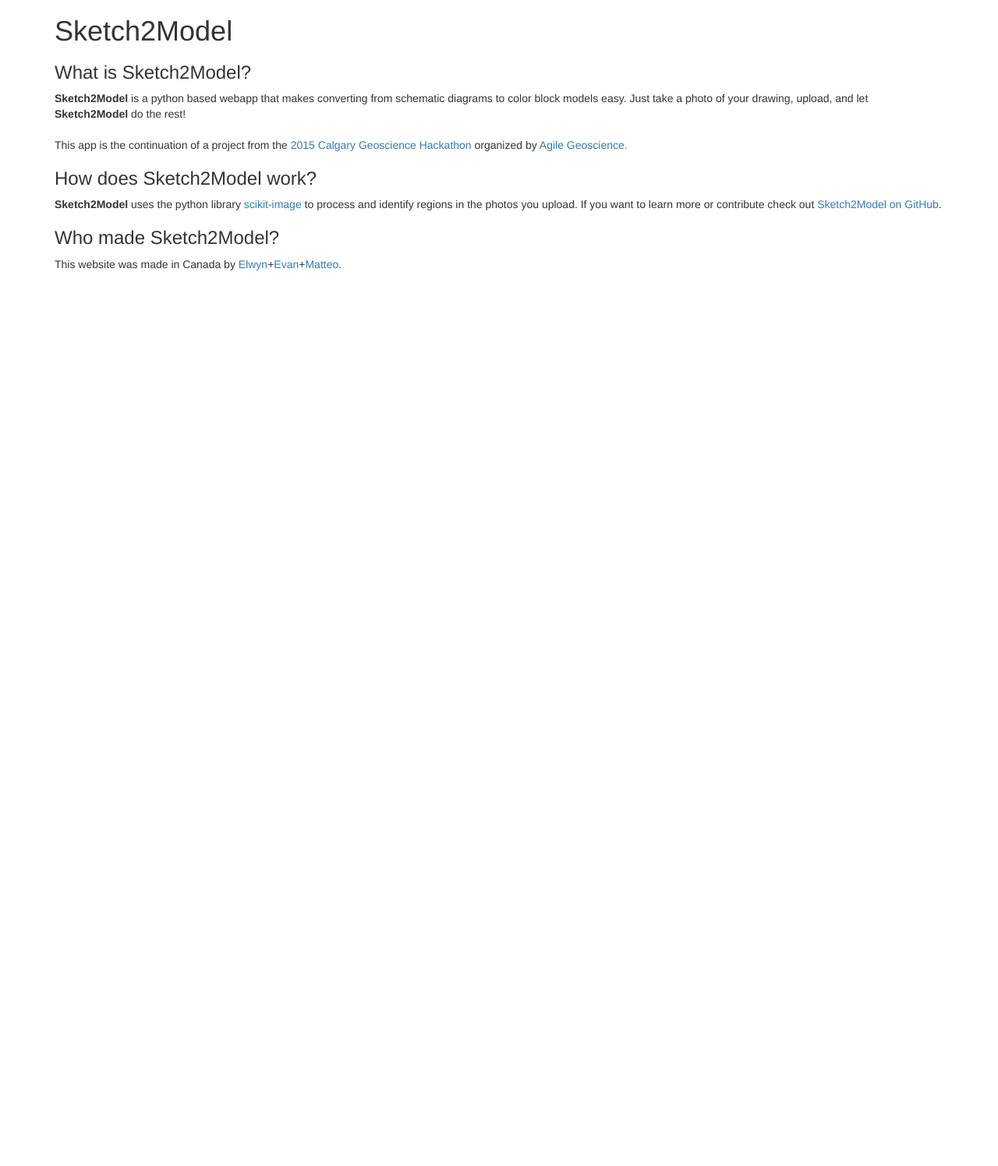
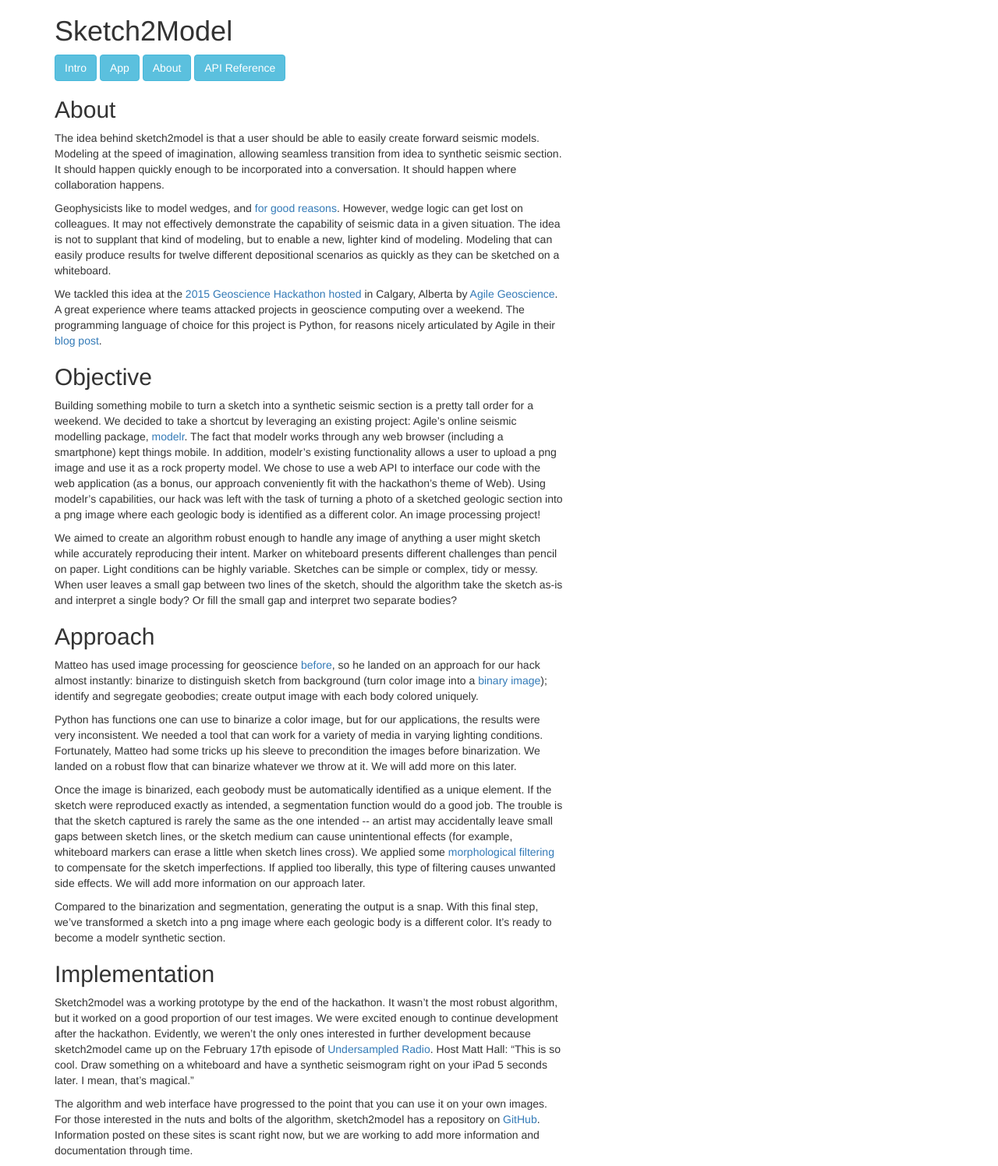
Before and after one commit to epsalt/sketch2model-web, a Flask app: page /about in a window 1280 px wide. Shown: the whole page at 78% size. Before the commit the page ends 347 px from the top, so only its background shows below. Run offline with Flask 2, Linux system fonts and the light colour scheme; some libraries are stand-ins or nearby versions.

Commit message:
Add additional templates
- About page
- Intro page
- Placeholder for API ref

```diff
--- a/sketch2model_web/templates/about.html
+++ b/sketch2model_web/templates/about.html
@@ -1,24 +1,102 @@
 {% extends "boilerplate.html" %}
 {% block content %}
-<h3> What is Sketch2Model? </h3>
-<p>
-  <b>Sketch2Model</b> is a python based webapp that makes converting from schematic
-  diagrams to color block models easy. Just take a photo of your drawing, upload, and
-  let <b>Sketch2Model</b> do the rest!
-  <br><br>
-  This app is the continuation of a project from the
-  <a href="http://www.agilegeoscience.com/blog/2015/5/15/canadian-codeshow">2015 Calgary Geoscience Hackathon</a>
-  organized by <a href="http://www.agilegeoscience.com/">Agile Geoscience.</a>
-</p>
-<h3> How does Sketch2Model work? </h3>
-<p>
-  <b>Sketch2Model</b> uses the python library <a href="http://scikit-image.org/">scikit-image</a>
-  to process and identify regions in the photos you upload. If you want to learn more or
-  contribute check out <a href="https://github.com/mycarta/sketch2model">Sketch2Model on GitHub</a>.
-</p>
-<h3> Who made Sketch2Model?</h3>
-<p>
-  This website was made in Canada by
-  <a href="https://scibbatical.wordpress.com/">Elwyn</a>+<a href="https://twitter.com/epsalt">Evan</a>+<a href="https://mycarta.wordpress.com/">Matteo</a>.
-</p>
+
+<div class="row">
+  <div class="col-sm-7">
+    <h2 id="about-sketch2model">About</h2>
+    <p>The idea behind sketch2model is that a user should be able to
+      easily create forward seismic models. Modeling at the speed of
+      imagination, allowing seamless transition from idea to synthetic
+      seismic section. It should happen quickly enough to be incorporated
+      into a conversation. It should happen where collaboration happens.</p>
+    <p>Geophysicists like to model wedges,
+      and <a href="http://www.agilegeoscience.com/blog/2011/7/8/tuning-geology.html?rq=wedge">for
+        good reasons</a>. However, wedge logic can get lost on colleagues. It
+      may not effectively demonstrate the capability of seismic data in a
+      given situation. The idea is not to supplant that kind of modeling,
+      but to enable a new, lighter kind of modeling. Modeling that can
+      easily produce results for twelve different depositional scenarios as
+      quickly as they can be sketched on a whiteboard.</p>
+    <p>We tackled this idea at
+      the <a href="http://www.agilegeoscience.com/blog/2015/5/15/canadian-codeshow">2015
+        Geoscience Hackathon hosted</a> in Calgary, Alberta
+      by <a href="http://www.agilegeoscience.com/">Agile Geoscience</a>. A
+      great experience where teams attacked projects in geoscience computing
+      over a weekend. The programming language of choice for this project is
+      Python, for reasons nicely articulated by Agile in
+      their <a href="http://www.agilegeoscience.com/blog/2016/4/6/why-python-beats-matlab">blog
+        post</a>.</p>
+    <h2 id="objective-for-sketch2model">Objective</h2>
+    <p>Building something mobile to turn a sketch into a synthetic seismic
+      section is a pretty tall order for a weekend. We decided to take a
+      shortcut by leveraging an existing project: Agile’s online seismic
+      modelling package, <a href="https://www.modelr.io/">modelr</a>. The
+      fact that modelr works through any web browser (including a
+      smartphone) kept things mobile. In addition, modelr’s existing
+      functionality allows a user to upload a png image and use it as a rock
+      property model. We chose to use a web API to interface our code with
+      the web application (as a bonus, our approach conveniently fit with
+      the hackathon’s theme of Web). Using modelr’s capabilities, our hack
+      was left with the task of turning a photo of a sketched geologic
+      section into a png image where each geologic body is identified as a
+      different color. An image processing project!</p>
+    <p>We aimed to create an algorithm robust enough to handle any image
+      of anything a user might sketch while accurately reproducing their
+      intent. Marker on whiteboard presents different challenges than pencil
+      on paper. Light conditions can be highly variable. Sketches can be
+      simple or complex, tidy or messy. When user leaves a small gap between
+      two lines of the sketch, should the algorithm take the sketch as-is
+      and interpret a single body? Or fill the small gap and interpret two
+      separate bodies?</p>
+    <h2 id="approach">Approach</h2>
+    <p>Matteo has used image processing for
+      geoscience <a href="https://mycarta.wordpress.com/category/image-processing-2">before</a>,
+      so he landed on an approach for our hack almost instantly: binarize to
+      distinguish sketch from background (turn color image into
+      a <a href="https://en.wikipedia.org/wiki/Binary_image">binary
+        image</a>); identify and segregate geobodies; create output image with
+      each body colored uniquely.</p>
+    <p>Python has functions one can use to binarize a color image, but for
+      our applications, the results were very inconsistent. We needed a tool
+      that can work for a variety of media in varying lighting
+      conditions. Fortunately, Matteo had some tricks up his sleeve to
+      precondition the images before binarization. We landed on a robust
+      flow that can binarize whatever we throw at it. We will add more on
+      this later.</p>
+    <p>Once the image is binarized, each geobody must be automatically
+      identified as a unique element. If the sketch were reproduced exactly
+      as intended, a segmentation function would do a good job. The trouble
+      is that the sketch captured is rarely the same as the one intended --
+      an artist may accidentally leave small gaps between sketch lines, or
+      the sketch medium can cause unintentional effects (for example,
+      whiteboard markers can erase a little when sketch lines cross). We
+      applied
+      some <a href="http://scikit-image.org/docs/dev/auto_examples/applications/plot_morphology.html">morphological
+        filtering</a> to compensate for the sketch imperfections. If applied
+      too liberally, this type of filtering causes unwanted side effects. We
+      will add more information on our approach later.</p>
+    <p>Compared to the binarization and segmentation, generating the
+      output is a snap. With this final step, we’ve transformed a sketch
+      into a png image where each geologic body is a different color. It’s
+      ready to become a modelr synthetic section.</p>
+    <h2 id="implementation">Implementation</h2>
+    <p>Sketch2model was a working prototype by the end of the
+      hackathon. It wasn’t the most robust algorithm, but it worked on a
+      good proportion of our test images. We were excited enough to continue
+      development after the hackathon. Evidently, we weren’t the only ones
+      interested in further development because sketch2model came up on the
+      February 17th episode
+      of <a href="https://itunes.apple.com/us/podcast/undersampled-radio/id1087035286?mt=2">Undersampled
+        Radio</a>. Host Matt Hall: “This is so cool. Draw something on a
+      whiteboard and have a synthetic seismogram right on your iPad 5
+      seconds later. I mean, that’s magical.”</p>
+    <p>The algorithm and web interface have progressed to the point that
+      you can use it on your own images. For those interested in the nuts
+      and bolts of the algorithm, sketch2model has a repository
+      on <a href="https://github.com/mycarta/sketch2model">GitHub</a>. Information
+      posted on these sites is scant right now, but we are working to add
+      more information and documentation through time.</p>
+  </div>
+</div>
+
 {% endblock %}
--- a/sketch2model_web/templates/boilerplate.html
+++ b/sketch2model_web/templates/boilerplate.html
@@ -10,11 +10,15 @@
   </head>
   <body>
     <div class="container">
-    <h1>Sketch2Model</h1>
-    {% block content %}{% endblock %}
+      <h1>Sketch2Model</h1>
+      <a href="/intro" class="btn btn-info">Intro</a>
+      <a href="/app" class="btn btn-info">App</a>
+      <a href="/about" class="btn btn-info">About</a>
+      <a href="/api_reference" class="btn btn-info">API Reference</a>
+      {% block content %}{% endblock %}
     </div>
     <script src="https://ajax.googleapis.com/ajax/libs/jquery/1.12.4/jquery.min.js"></script>
     <script src="{{ url_for('static', filename='upload_options.js') }}"></script>
     <script src="https://maxcdn.bootstrapcdn.com/bootstrap/3.3.7/js/bootstrap.min.js" integrity="sha384-Tc5IQib027qvyjSMfHjOMaLkfuWVxZxUPnCJA7l2mCWNIpG9mGCD8wGNIcPD7Txa" crossorigin="anonymous"></script>
-  </body>
+</body>
 </html>
--- a/sketch2model_web/views/index.py
+++ b/sketch2model_web/views/index.py
@@ -28,3 +28,7 @@
 @app.route("/about")
 def about():
     return render_template("about.html")
+
+@app.route("/intro")
+def intro():
+    return render_template("intro.html")
```
Also changed, not shown: sketch2model_web/templates/intro.html (added, +36 -0 lines).
